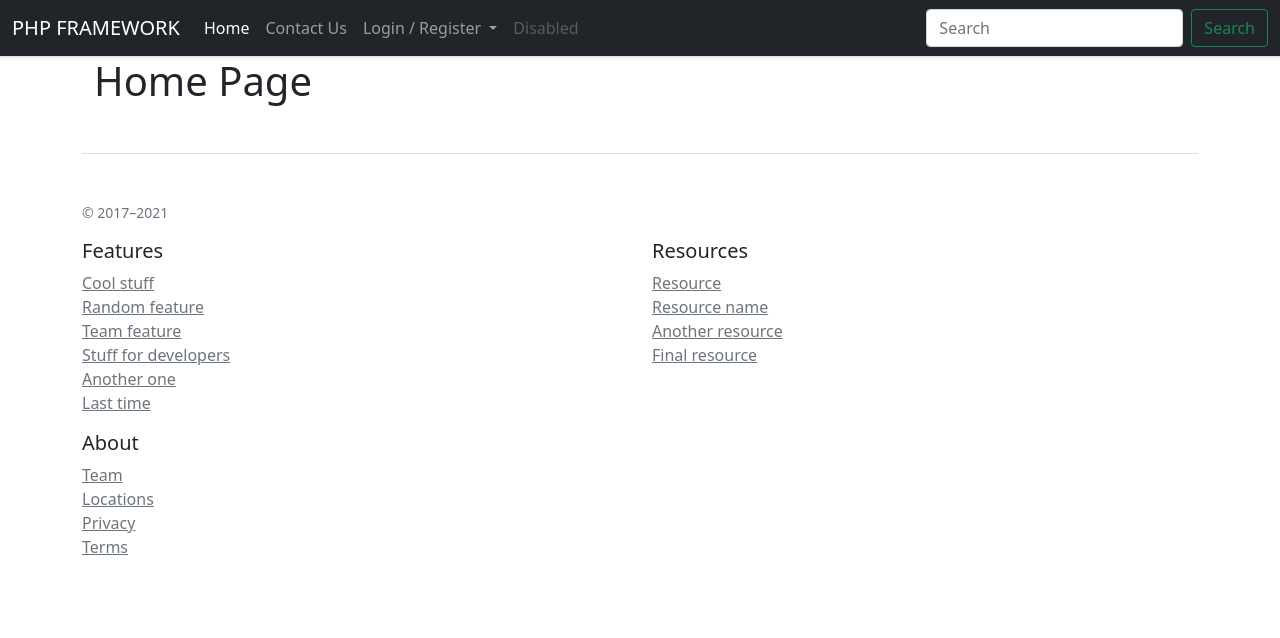
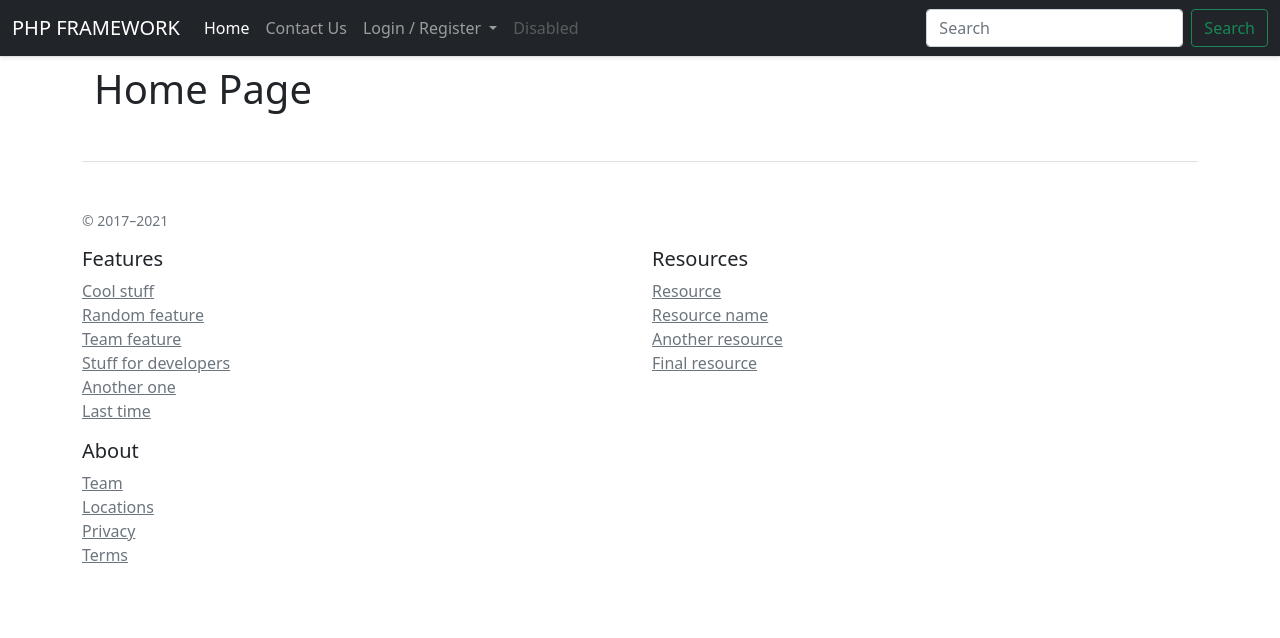
Before and after one commit to ianmubangizi/php-mvc-framework, a PHP site: page / in a window 1280 px wide. Shown: the top 638 px of the page. Run offline with PHP 8.4, Linux system fonts and the light colour scheme; some libraries are stand-ins or nearby versions.

Commit message:
update main.php

```diff
--- a/views/layouts/main.php
+++ b/views/layouts/main.php
@@ -47,7 +47,7 @@
         </div>
       </div>
     </nav>
-    <main class="container">
+    <main class="container py-2">
       {{content}}
       <footer class="pt-4 my-md-5 pt-md-5 border-top">
         <div class="row">
```
